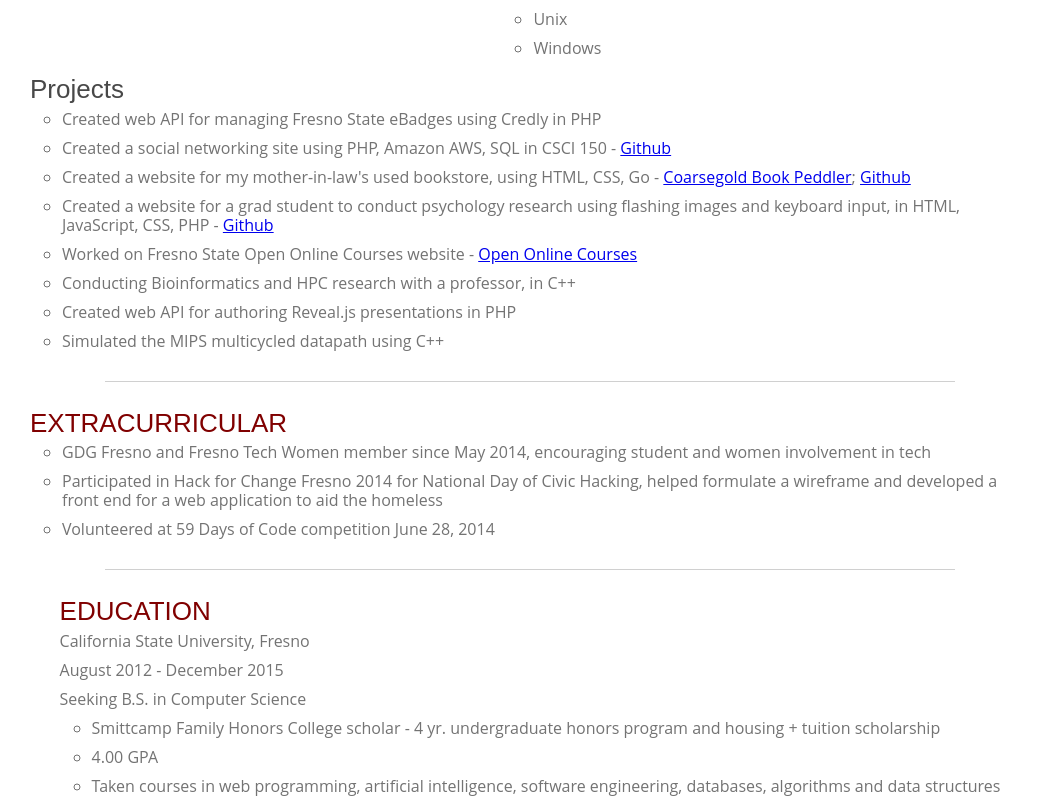
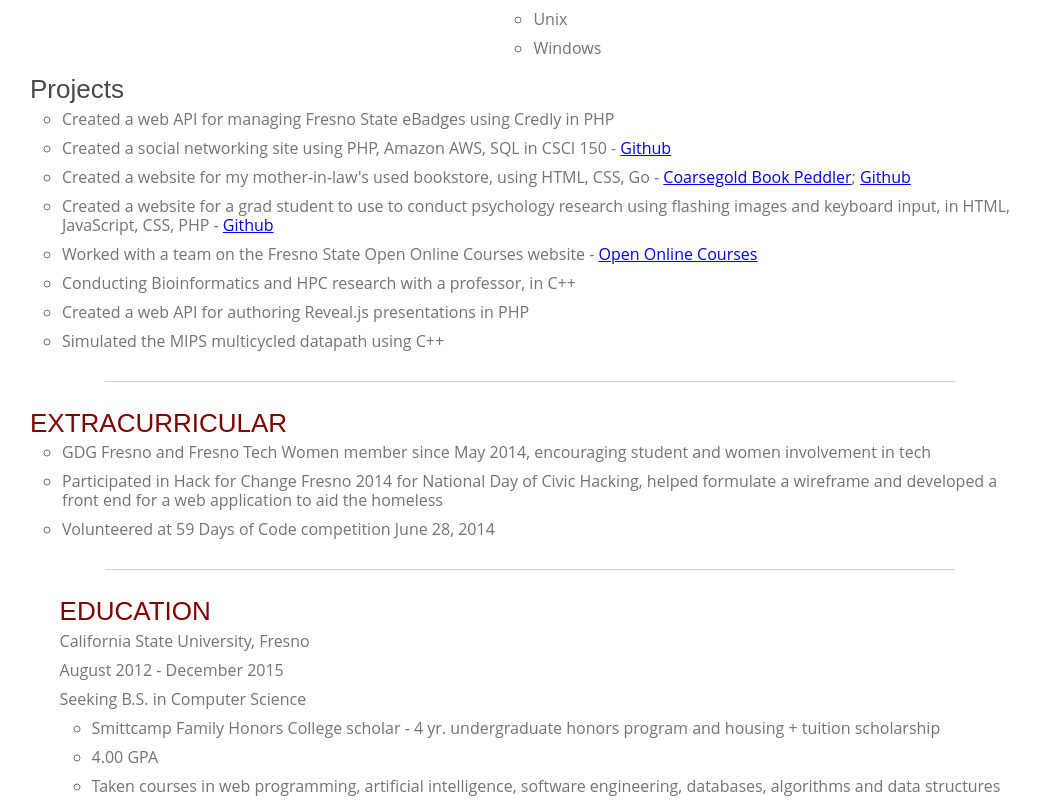
Before and after one commit to jennifergalley/Resume, a plain HTML site: page public/index.html in a window 1280 px wide. Shown: the part 1279-2088 px from the top of the page, without its empty margins (110-1150 px from the left). Drawn offline with Linux system fonts and the light colour scheme; a web font is replaced by a local one.

Commit message:
Updating resume content

```diff
--- a/public/index.html
+++ b/public/index.html
@@ -99,13 +99,13 @@
 					<div class="flex-column">
 						<h2>Projects</h2>
 						<ul>
-							<li>Created web API for managing Fresno State eBadges using Credly in PHP</li>
+							<li>Created a web API for managing Fresno State eBadges using Credly in PHP</li>
 							<li>Created a social networking site using PHP, Amazon AWS, SQL in CSCI 150 - <a href="https://github.com/jennifergarner/TheSocialNetwork" target="_blank">Github</a></li>
 							<li>Created a website for my mother-in-law's used bookstore, using HTML, CSS, Go - <a href="http://coarsegoldbookpeddler.com" target="_blank">Coarsegold Book Peddler</a>; <a href="https://github.com/jennifergarner/BookPeddlerWebsite" target="_blank">Github</a></li>
-							<li>Created a website for a grad student to conduct psychology research using flashing images and keyboard input, in HTML, JavaScript, CSS, PHP - <a href="https://github.com/jennifergarner/ForAaronsResearch" target="_blank">Github</a></li>
-							<li>Worked on Fresno State Open Online Courses website - <a href="https://e.learn.fresnostate.edu/OOC/" target="_blank">Open Online Courses</a></li>
+							<li>Created a website for a grad student to use to conduct psychology research using flashing images and keyboard input, in HTML, JavaScript, CSS, PHP - <a href="https://github.com/jennifergarner/ForAaronsResearch" target="_blank">Github</a></li>
+							<li>Worked with a team on the Fresno State Open Online Courses website - <a href="https://e.learn.fresnostate.edu/OOC/" target="_blank">Open Online Courses</a></li>
 							<li>Conducting Bioinformatics and HPC research with a professor, in C++</li>
-							<li>Created web API for authoring Reveal.js presentations in PHP</li>
+							<li>Created a web API for authoring Reveal.js presentations in PHP</li>
 							<li>Simulated the MIPS multicycled datapath using C++</li>
 						</ul>
 					</div>
@@ -179,6 +179,7 @@
 				<p>Fresno, CA</p>
 				<p>Student Assistant</p>
 				<p>October 2012 - May 2013</p>
+				<p>Created and managed an extensive system of Google Sheets, Docs, and Forms with relation to the admission and evaluation of students, including databases for applications and recommendations of students, as well as documenting student progress. Used scripts and formulas to move and manipulate data between and within spreadsheets and docs, converted between formats for ease of use and viewing by university faculty/students. Performed various office tasks.</p>
 			</article>
 		</section>
 
```
